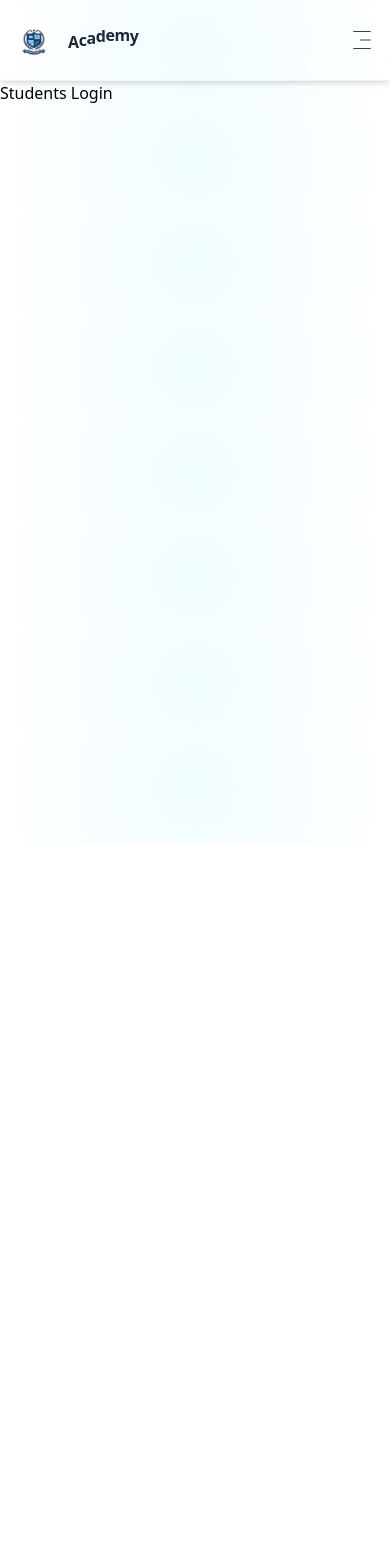
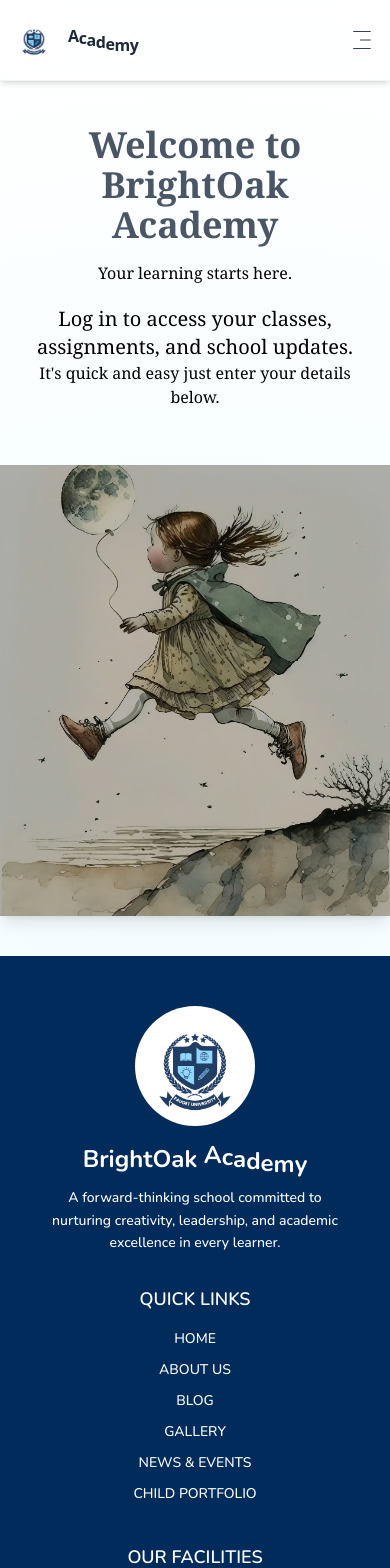
Before and after one commit to tobias-omondi/schoolapplication, a React (Vite) app in the folder school-system/: page /student/portfolio/login in a window 390 px wide. Shown: the top 1568 px of the page. Before the commit the page ends 844 px from the top, so only its background shows below. Built offline with nearby package versions, Linux system fonts and the light colour scheme; a web font is replaced by a local one.

Commit message:
school login portal

```diff
--- a/school-system/src/Students/StudentLogin.jsx
+++ b/school-system/src/Students/StudentLogin.jsx
@@ -1,10 +1,47 @@
 import React from 'react'
+
+import { motion } from 'motion/react'
+import schoolbook from "/src/assets/girl-7629838.avif"
+import Footer from '../Components/Footer/Footer'
 
 const StudentLogin = () => {
   return (
-    <div>
-      <h1>Students Login</h1>
-    </div>
+    <>
+    <motion.div className="mx-auto flex flex-col md:flex-row justify-between  rounded-2xl w-full">
+
+      <motion.div className='p-6'>
+
+       <motion.h1   className="text-gray-600 text-center md:text-left mt-5 font-bold text-4xl mb-4 font-serif">Welcome to BrightOak Academy</motion.h1>
+       <motion.p   className='md:text-start font-serif text-center'>Your learning starts here.</motion.p>
+
+       <motion.h1
+        className='md:text-start font-serif text-center text-xl mt-5 font-medium'>Log in to access your classes, assignments, and school updates.</motion.h1>
+
+        <motion.p
+        className='md:text-start font-serif text-center'>It's quick and easy  just enter your details below.</motion.p>
+
+      </motion.div>
+
+      {/* input details */}
+
+      <motion.div
+       className="flex items-center justify-between">
+        <motion.form>
+
+
+        </motion.form>
+      </motion.div>
+
+
+
+
+      <motion.div   className="w-full md:w-1/2 flex justify-end mt-8 md:mt-0">
+        <motion.img src={schoolbook} alt='school book'   className="w-full object-cover shadow-lg brightness-75  "/>
+      </motion.div>
+    </motion.div>
+
+    <Footer/>
+    </>
   )
 }
 
--- a/school-system/src/Teachers/TeachersLogin.jsx
+++ b/school-system/src/Teachers/TeachersLogin.jsx
@@ -80,7 +80,7 @@ const TeachersLogin = () => {
                 ease: "easeInOut"
               }}
             >
-              Panel
+              Login
             </motion.span>
           </motion.h1>
 
```
Also changed, not shown: school-system/src/assets/book-3964050.avif (added), school-system/src/assets/girl-7629838.avif (added), school-system/vercel.json.
